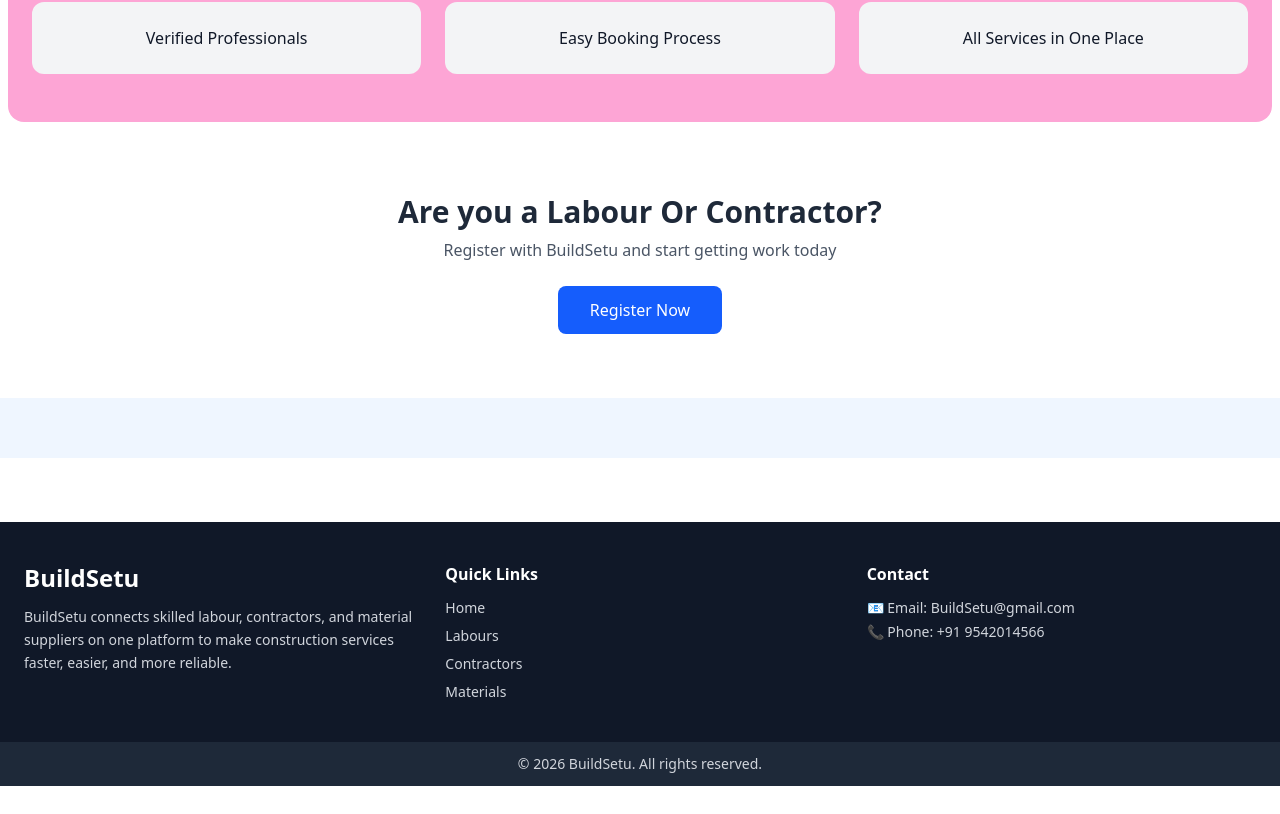
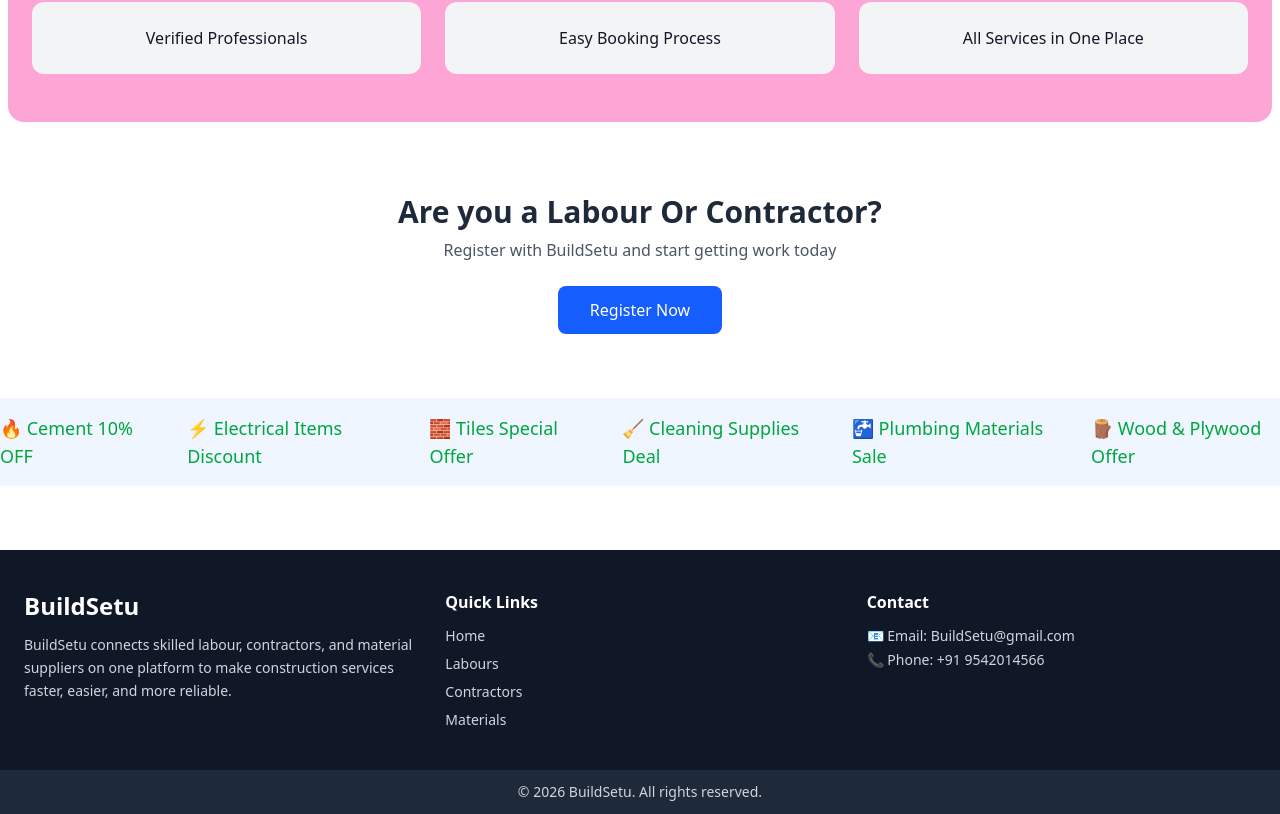
Before and after one commit to v-i-j-ay/BuildSetu-frontend, a React (Vite) app: page / in a window 1280 px wide. Shown: the part 1766-2580 px from the top of the page. Before the commit the page ends 2552 px from the top, so only its background shows below. Built offline with nearby package versions, Linux system fonts and the light colour scheme; no server answers.

Commit message:
change marquee

```diff
--- a/src/pages/Home.jsx
+++ b/src/pages/Home.jsx
@@ -219,18 +219,15 @@ const Home = () => {
 
   {/* SUPPLIER OFFERS MARQUEE */}
 <section className="bg-blue-50 py-4 overflow-hidden">
-  <div className="relative">
-    <div className="flex  text-lg font-medium text-green-600">
-      <marquee ><span>🔥 Cement 10% OFF</span>
-      <span>⚡ Electrical Items Discount</span>
-      <span>🧱 Tiles Special Offer</span>
-      <span>🧹 Cleaning Supplies Deal</span>
-      <span>🚰 Plumbing Materials Sale</span>
-      <span>🪵 Wood & Plywood Offer</span></marquee>
-    </div>
+  <div className="flex justify-center gap-10 text-lg font-medium text-green-600">
+    <span className="hover:scale-110 transition">🔥 Cement 10% OFF</span>
+    <span className="hover:scale-110 transition">⚡ Electrical Items Discount</span>
+    <span className="hover:scale-110 transition">🧱 Tiles Special Offer</span>
+    <span className="hover:scale-110 transition">🧹 Cleaning Supplies Deal</span>
+    <span className="hover:scale-110 transition">🚰 Plumbing Materials Sale</span>
+    <span className="hover:scale-110 transition">🪵 Wood & Plywood Offer</span>
   </div>
 </section>
-
     </div>
 
 
```
